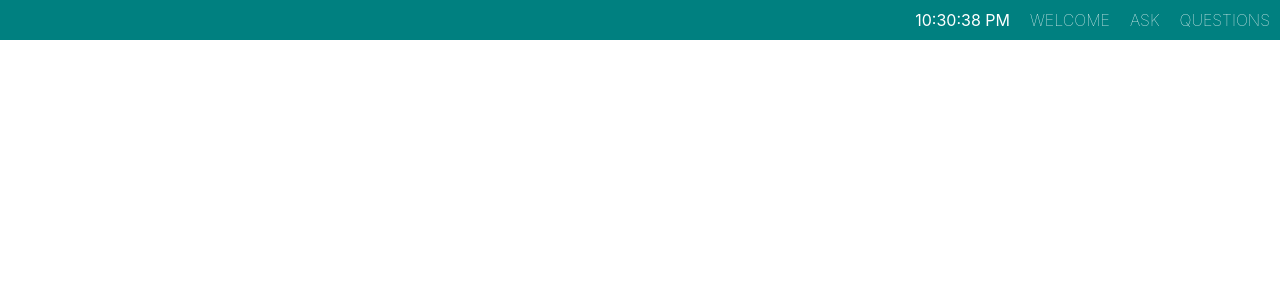
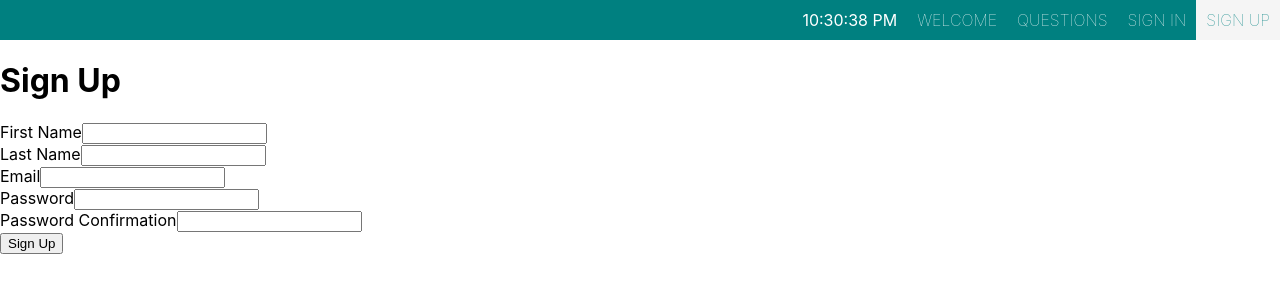
Before and after one commit to jogoo8254/awesome-answers-react, a React (Create React App) app: page /sign_up in a window 1280 px wide. Shown: the top 300 px of the page. Built offline with nearby package versions, Linux system fonts and the light colour scheme; no server answers.

Commit message:
signup/in pages, authenticate routes, logged in user credentials

```diff
--- a/src/api/session.js
+++ b/src/api/session.js
@@ -1,4 +1,5 @@
 import { BASE_URL } from "../config";
+import { resolveSoa } from "dns";
 export const Session = {
     create(params) {
       return fetch(`${BASE_URL}/session`, {
@@ -9,5 +10,11 @@ export const Session = {
         },
         body: JSON.stringify(params)
       }).then(res => res.json());
+    },
+    destroy(){
+      return fetch(`${BASE_URL}/session`,{
+        method: 'DELETE',
+        credentials: 'include'
+      }).then((res)=>res.json())
     }
   };
--- /dev/null
+++ b/src/api/user.js
@@ -0,0 +1,21 @@
+import {BASE_URL} from '../config';
+import { create } from 'istanbul-reports';
+
+export const User={
+    current(){
+        return fetch(`${BASE_URL}/users/current`,{
+            credentials: 'include'
+        }).then((res)=>res.json())
+    },
+
+    create(params){
+        return fetch(`${BASE_URL}/users`,{
+            method: 'POST',
+            credentials: 'include',
+            headers: {
+                'Content-Type': 'application/json',
+            },
+            body: JSON.stringify({user: params})
+        }).then((res)=>res.json())
+    }
+}
--- a/src/components/App.js
+++ b/src/components/App.js
@@ -1,32 +1,96 @@
-import React from "react";
+import React, {Component} from "react";
 import { BrowserRouter, Switch, Route } from "react-router-dom";
 import {QuestionShowPage} from "./QuestionShowPage";
 import {QuestionIndexPage} from "./QuestionIndexPage";
 import { NavBar } from "./NavBar";
 import { WelcomePage } from "./Welcome";
 import { QuestionNewPage } from "./QuestionNewPage";
+import { SignInPage } from './SignInPage';
+import { SignUpPage } from './SignUpPage';
+import { User } from "../api/user";
+import {AuthRoute} from './AuthRoute';
 // In React application, we create a componenet that acts as the "root" or the entry point to
 // all of our other components.
 // This is the one that should be rendered `ReactDOM.render()`
-function App(){
+class App extends Component{
+    constructor(props){
+        super(props)
+        this.state = {
+            currentUser: null
+        }
+        // this.signInUser = this.signInUser.bind(this)
+    }
+    componentDidMount(){
+        // when our app starts, fetch the current user if there is one
+        this.getCurrentUser();
+    }
+    // When creating a method that uses the keyword this, sometimes you need to be careful
+    // `this` will lose its context when its destructured from its object. What we mean by that is
+    // when we pass it as a prop to another component like this:
+    // <SignInPage onSignIn={this.getCurrentUser} />
+    // in example above, the method is passed as a value to the onSignIn prop of the SignInPage Component.
+    // when that function is called within SignInPage, the keyword `this` will have forgotten
+    // its context, meaning `this` is undefined. You will commonly see an error that says something like:
+    // Cannot call function `setState` of undefined
+  // In order to address this, you need to make sure that the keyword `this` is bound
+  // within the method
+  // To do that we can either bind it in the constructor using the `.bind` method
+  // Or defined our method like we did below using an arrow function
+  getCurrentUser= () =>{
+        return User.current().then((user)=>{
+            if(user.id){
+                this.setState({currentUser: user});
+            }
+        })
+    }
+    signOut = ()=>{
+        // this method removes the current user from the react app, effectively
+        // signing out the user
+        this.setState({
+            currentUser: null,
+        })
+    }
+    render(){
         return (
             <BrowserRouter>
             <div>
                 <header>
-                <NavBar />
+                    <NavBar currentUser={this.state.currentUser} onSignOut={this.signOut} />
                 </header>
                 {/* <Route> components inside <Switch> behave differently. The first one that matches
                 the URL path is the only one that is rendered and the remaining ones are ignored. */}
                 <Switch>
                     <Route exact path="/" component={WelcomePage} />
+                    // Anytime you want to render a componenet that requires a (some) prop(s)
+                    // and that component is being rendered by a Route component
+                    // The only way to pass those props to that component
+                    // is by using a new prop of Route called `render`
+                    // the render prop takes a function as an argument and returns the component
+                    // the arguments to that function is an object representing all of the route props
+                    // make sure to pass those props on to your component in addition to your specific props
+                    <Route exact path="/sign_in"
+                    render={(routeProps)=><SignInPage {...routeProps}
+                    onSignIn = {this.getCurrentUser}/>} />
+                    <Route exact path="/sign_up"
+                    render={(routeProps)=><SignUpPage {...routeProps} onSignUp={this.getCurrentUser} />} />
                     <Route exact path="/questions" component={QuestionIndexPage} />
-                <Route exact path="/questions/new" component={QuestionNewPage} />
-                {/* /questions/199 */}
-                <Route path="/questions/:id" component={QuestionShowPage} />
+                    <AuthRoute
+                        // The !! turns something from "truthy" or "falsy" to true  or false respectively
+                        isAuthenticated={!!this.state.currentUser}
+                        exact
+                        path="/questions/new"
+                        component={QuestionNewPage}
+                    />
+                    <AuthRoute
+                        isAuthenticated={!!this.state.currentUser}
+                        path="/questions/:id"
+                        component={QuestionShowPage}
+                    />
                 </Switch>
             </div>
             </BrowserRouter>
         )
     }
+}
 
 export { App }
--- /dev/null
+++ b/src/components/AuthRoute.js
@@ -0,0 +1,32 @@
+import React from 'react';
+import {Route} from 'react-router-dom';
+
+export const AuthRoute = (props)=>{
+    const {isAuthenticated, component: Component, ...routeProps}=props;
+    // when destructuring from an object, we can rename property names of the object.
+    // so when in the past we were stuck with a variable named based ont the object properties
+    // we can rename the variable use the `:`
+      // This is being done above to rename the variable `component` to `Component`
+  // another example at the bottom of the page
+    // routeProps is going to be an object with keys like:
+    // path, exact, and anything else a Route Component might require
+    if(!isAuthenticated){
+        return <Redirect to="/sign_in"/>
+    }else{
+        // otherwise, allow users to correctly navigate to the page they want
+        // this is done by rendering the route component and passing it all of the props that it needs
+
+        return <Route {...routeProps} component={Component}/>
+    }
+}
+
+// Destructuring example
+const object ={
+    name: 'Max',
+    age: 77
+}
+
+const {name: firstName, age}= object;
+// now I have a variable called firstName, and NOT a variable called name
+// name === undefined
+// firstName === 'Max'
--- a/src/components/NavBar.js
+++ b/src/components/NavBar.js
@@ -1,23 +1,49 @@
 import React from "react";
 import { NavLink } from "react-router-dom";
 import {Clock } from "./Clock"
+import { Session } from "../api/session";
 export function NavBar (props){
+    const {currentUser, onSignOut}=props;
+    function handleSignout(){
+        // console.log("you tried to sign out")
+        Session.destroy().then(()=>{
+            // ... do something after we destroy session
+            onSignOut()
+        })
+    }
     return(
         <nav className="NavBar">
-        <Clock
-            style={{
-                marginRight: "auto"
-            }}
-        />
+        <Clock/>
             <NavLink exact to="/">
                 Welcome
-            </NavLink>
-            <NavLink exact to="/questions/new">
-                Ask
             </NavLink>
             <NavLink exact to="/questions">
                 Questions
             </NavLink>
+            {/* To conditionally render in React, you can use a ternary operator */}
+            {currentUser ? (
+            <React.Fragment>
+                    {/* <-- this is a react fragment that allows you to write
+                    multiple components beside each other without wrapping them in a div or some
+                    other container.
+                    The short form for <React.Fragment></React.Fragment> is <></>
+                */}
+                <span>{currentUser.full_name}</span>
+                <NavLink exact to="/questions/new">
+                    Ask
+                </NavLink>
+                <span onClick={handleSignout}>Sign Out</span>
+            </React.Fragment>
+            ) : (
+                <>
+                <NavLink exact to="/sign_in">
+                    Sign In
+                </NavLink>
+                <NavLink exact to="/sign_up">
+                    Sign Up
+                </NavLink>
+                </>
+            )}
         </nav>
     )
 }
--- /dev/null
+++ b/src/components/SignInPage.js
@@ -0,0 +1,38 @@
+import React from 'react';
+import {Session} from '../api/session'
+export function SignInPage(props){
+    const {onSignIn} = props;
+    function handleSubmit(event){
+        event.preventDefault();
+        const {currentTarget} = event;
+        const fD = new FormData(currentTarget);
+        const signInParams = {
+            email: fD.get('email'),
+            password: fD.get('password')
+        };
+        Session.create(signInParams).then((response) => {
+            if(response.id){
+                onSignIn();
+                // Once we are successfully signed in, and the app has a user in our state
+                // navigate to '/questions'
+                props.history.push('questions')
+            }
+        })
+    }
+    return(
+        <main>
+            <h1>Sign In</h1>
+            <form onSubmit={handleSubmit}>
+                <div>
+                    <label htmlFor="email">Email</label>
+                    <input type="email" name="email" id="email"/>
+                </div>
+                <div>
+                    <label htmlFor="password">Password</label>
+                    <input type="password" name="password" id="password"/>
+                </div>
+                <input type="submit" value="Sign In" />
+            </form>
+        </main>
+    )
+}
--- /dev/null
+++ b/src/components/SignUpPage.js
@@ -0,0 +1,54 @@
+import React from 'react';
+import {User} from '../api/user';
+
+export function SignUpPage(props){
+    const {onSignUp} = props;
+    function handleSubmit(event){
+        event.preventDefault();
+        const {currentTarget} = event;
+        const fD = new FormData(currentTarget);
+        const signUpParams = {
+            first_name: fD.get('first_name'),
+            last_name: fD.get('last_name'),
+            email: fD.get('email'),
+            password: fD.get('password'),
+            password_confirmation: fD.get('password_confirmation')
+        };
+        User.create(signUpParams).then((response) => {
+            if(response.id){
+                onSignUp();
+                // Once we are successfully signed in, and the app has a user in our state
+                // navigate to '/questions'
+                props.history.push('/questions')
+            }
+        })
+    }
+    return(
+        <main>
+            <h1>Sign Up</h1>
+            <form onSubmit={handleSubmit}>
+                <div>
+                    <label htmlFor="first_name">First Name</label>
+                    <input type="first_name" name="first_name" id="first_name"/>
+                </div>
+                <div>
+                    <label htmlFor="last_name">Last Name</label>
+                    <input type="last_name" name="last_name" id="last_name"/>
+                </div>
+                <div>
+                    <label htmlFor="email">Email</label>
+                    <input type="email" name="email" id="email"/>
+                </div>
+                <div>
+                    <label htmlFor="password">Password</label>
+                    <input type="password" name="password" id="password"/>
+                </div>
+                <div>
+                    <label htmlFor="password_confirmation">Password Confirmation</label>
+                    <input type="password_confirmation" name="password_confirmation" id="password_confirmation"/>
+                </div>
+                <input type="submit" value="Sign Up" />
+            </form>
+        </main>
+    )
+}
```
Also changed, not shown: src/components/QuestionNewPage.js (+1 -7 lines). Lines whose indentation alone changed are shown as unchanged.
